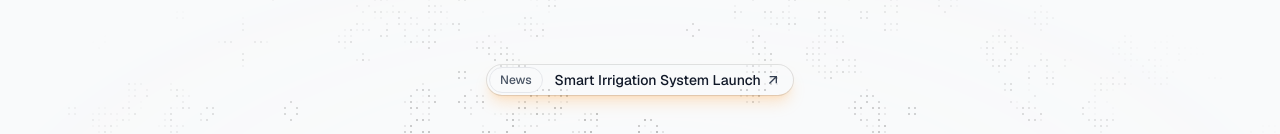
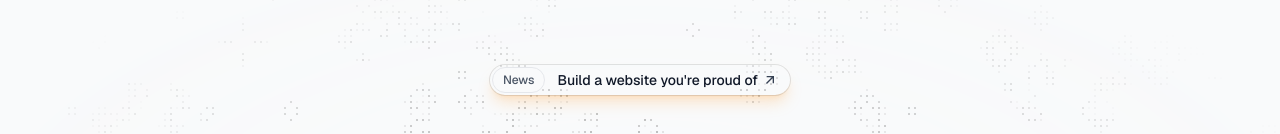
Before and after one commit to telluricaquarian/aclr77, a Next.js app: page / in a window 1280 px wide. Shown: the part 159-293 px from the top of the page. Built offline with nearby package versions, Linux system fonts and the light colour scheme.

Commit message:
Update Hero headline to 'Build something you’re proud of.'

```diff
--- a/src/components/ui/Hero.tsx
+++ b/src/components/ui/Hero.tsx
@@ -20,7 +20,7 @@ export function Hero() {
               </span>
               <span className="flex items-center gap-1 truncate">
                 <span className="w-full truncate">
-                  Smart Irrigation System Launch
+                  Build a website you're proud of
                 </span>
 
                 <RiArrowRightUpLine className="size-4 shrink-0 text-gray-700" />
```
